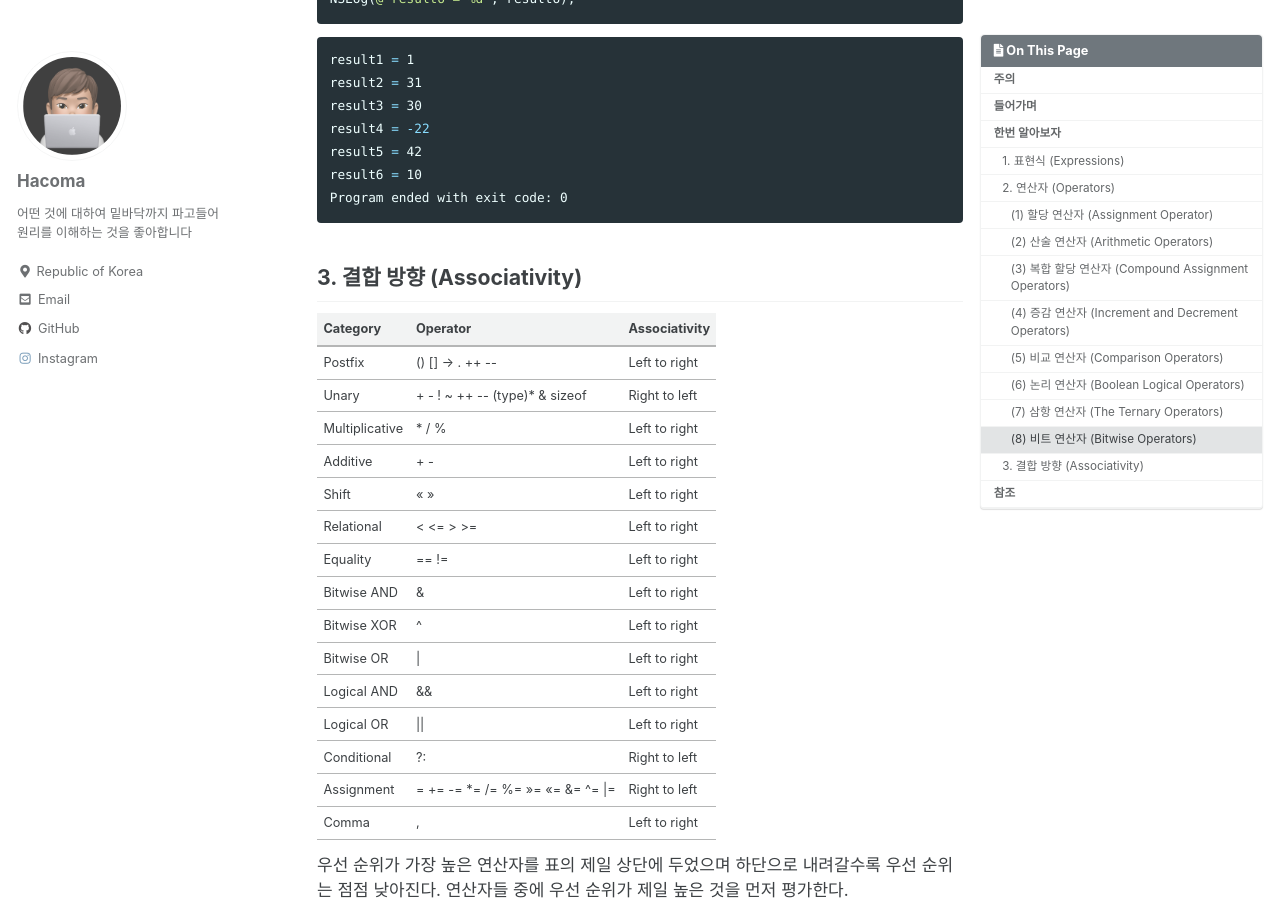
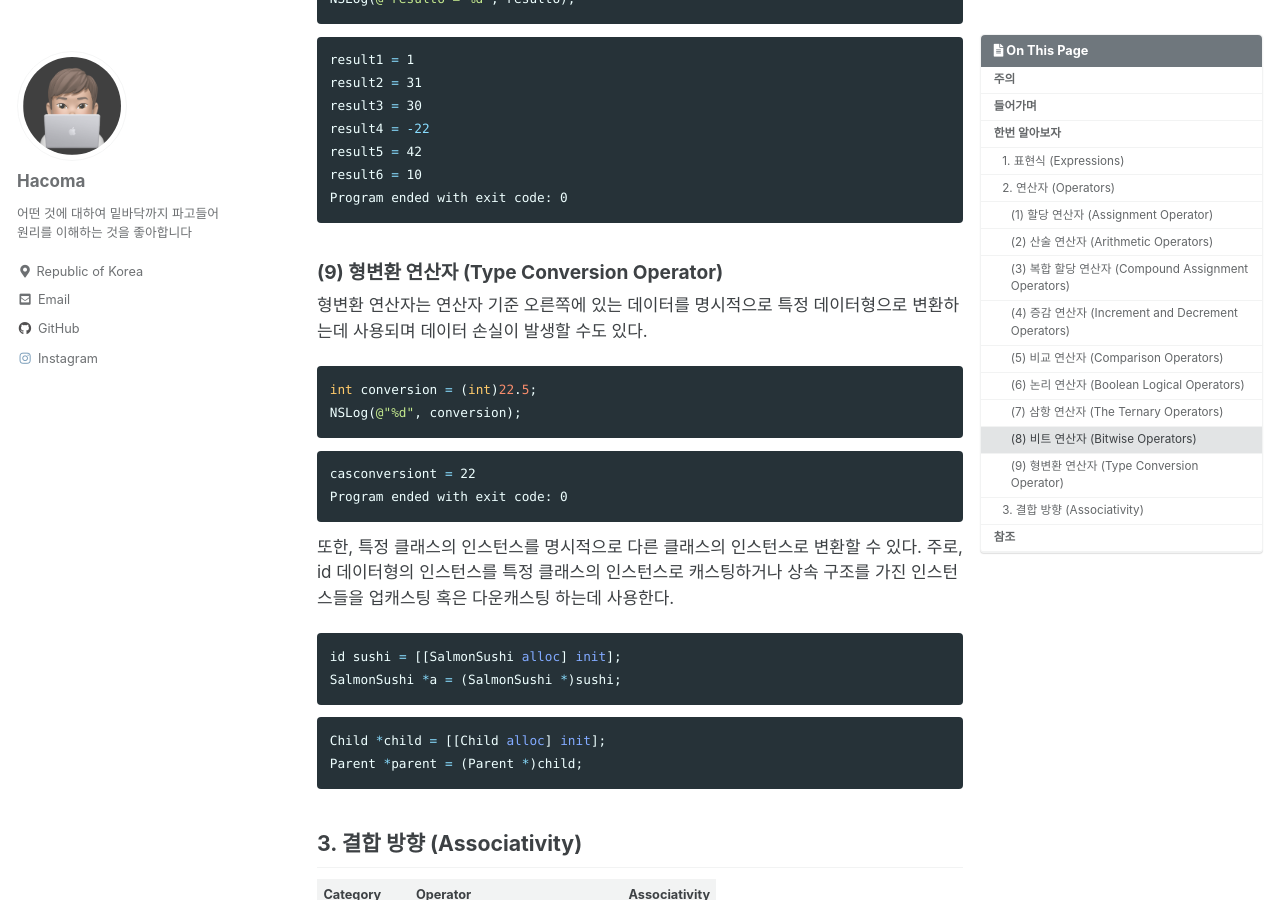
Before and after one commit to hacoma/hacoma.github.io, a Jekyll site: the page built from _posts/development/language/objective-c/2019-11-18-operators-and-expressions.md, in a window 1280 px wide and 900 px high, scrolled down 8178 px. Built offline with Jekyll 4.4.1, drawn with Linux system fonts in a browser that asks for light colours; cached includes are drawn as plain includes; comment, search, counter and statistics services are not loaded.

Commit message:
fix: Modify post [Objective-C] 연산자와 표현식 - Operators and Expressions

````diff
--- a/_posts/development/language/objective-c/2019-11-18-operators-and-expressions.md
+++ b/_posts/development/language/objective-c/2019-11-18-operators-and-expressions.md
@@ -362,6 +362,33 @@ result6 = 10
 Program ended with exit code: 0
 ```
 
+### (9) 형변환 연산자 (Type Conversion Operator)
+
+형변환 연산자는 연산자 기준 오른쪽에 있는 데이터를 명시적으로 특정 데이터형으로 변환하는데 사용되며 데이터 손실이 발생할 수도 있다.
+
+```objectivec
+int conversion = (int)22.5;
+NSLog(@"%d", conversion);
+```
+
+```bash
+casconversiont = 22
+Program ended with exit code: 0
+```
+
+또한, 특정 클래스의 인스턴스를 명시적으로 다른 클래스의 인스턴스로 변환할 수 있다.
+주로, id 데이터형의 인스턴스를 특정 클래스의 인스턴스로 캐스팅하거나 상속 구조를 가진 인스턴스들을 업캐스팅 혹은 다운캐스팅 하는데 사용한다.
+
+```objectivec
+id sushi = [[SalmonSushi alloc] init];
+SalmonSushi *a = (SalmonSushi *)sushi;
+```
+
+```objectivec
+Child *child = [[Child alloc] init];
+Parent *parent = (Parent *)child;
+```
+
 ## 3. 결합 방향 (Associativity)
 
 |Category|Operator|Associativity|
````
